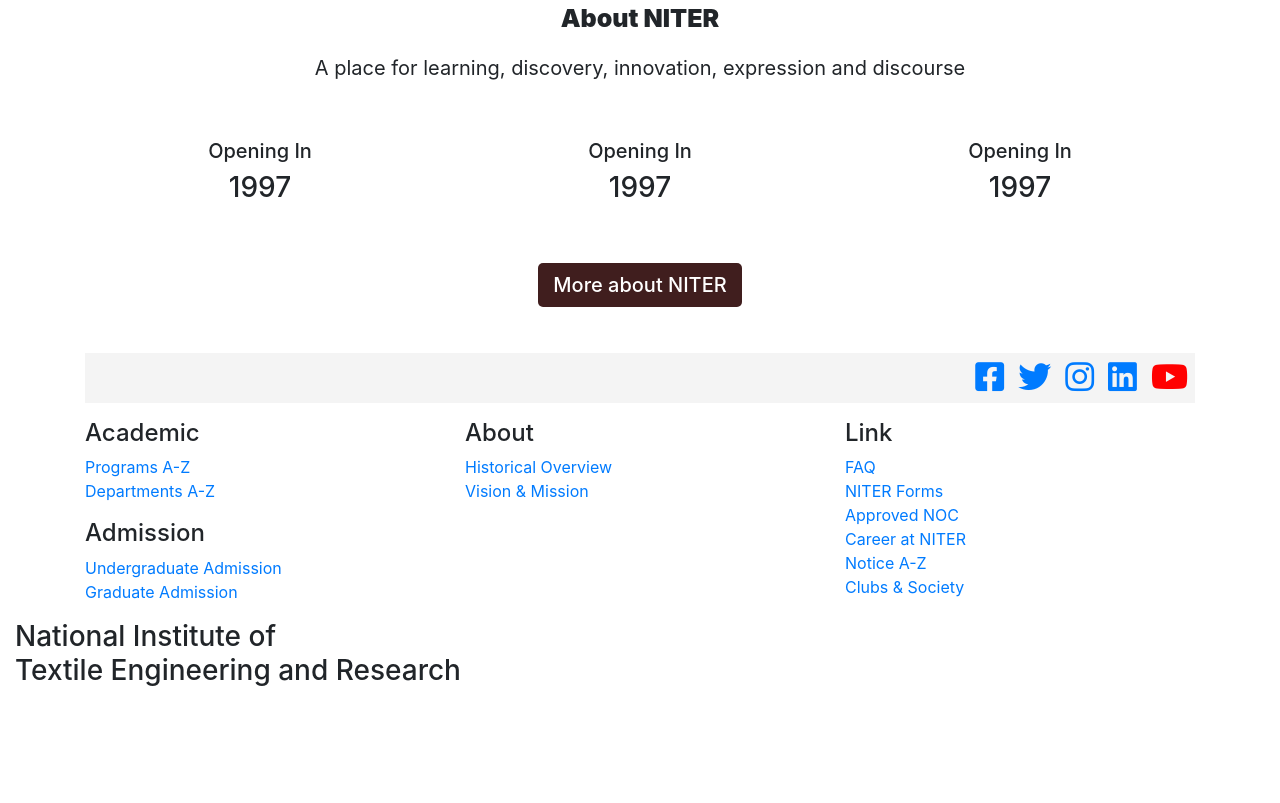
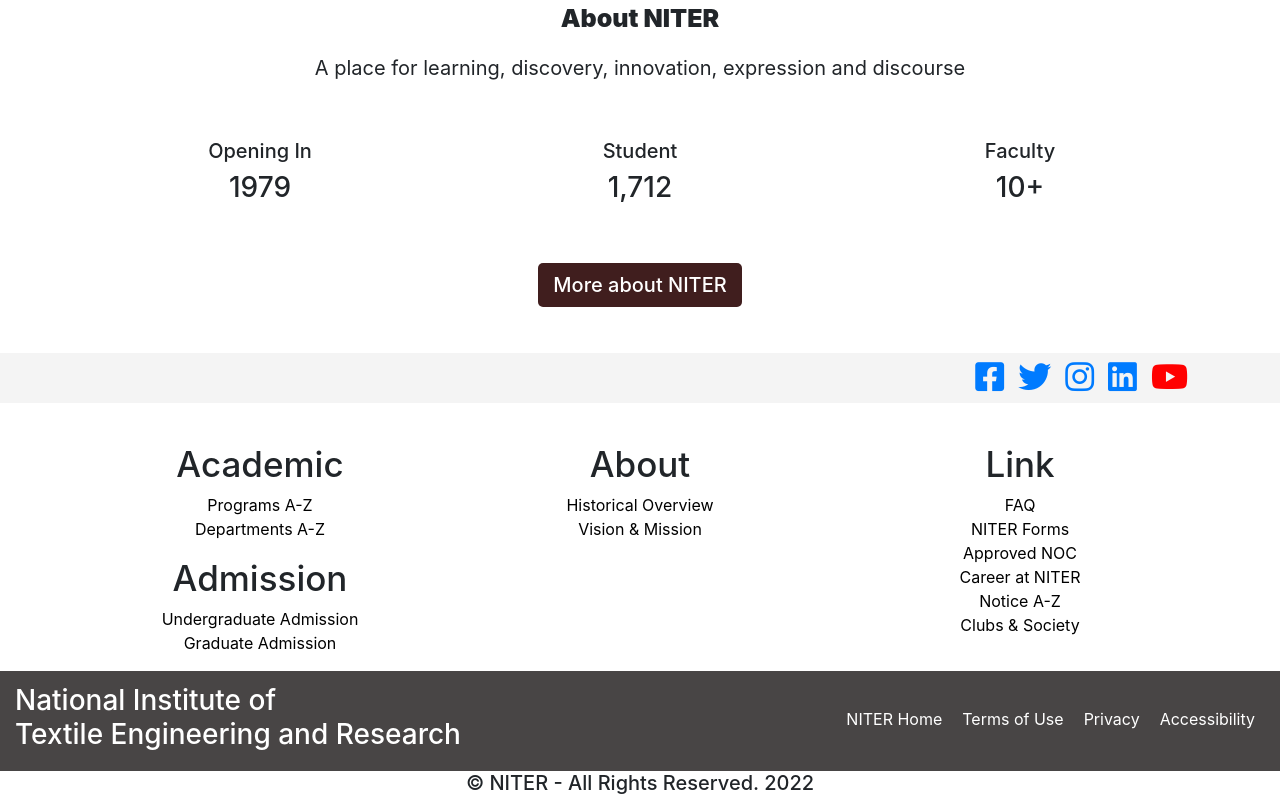
Before and after one commit to ahsans1997/niter, a plain HTML site: page index.html in a window 1280 px wide. Shown: the part 4297-5100 px from the top of the page. Before the commit the page ends 4992 px from the top, so only its background shows below. Drawn offline with nearby package versions, Linux system fonts and the light colour scheme.

Commit message:
Footer Complete

```diff
--- a/asset/css/style.css
+++ b/asset/css/style.css
@@ -211,9 +211,13 @@ ul,li{
 }
 .research{
     margin-top: 30px;
-    overflow: hidden;
     height: 350px;
     box-shadow: rgba(0, 0, 0, 0.35) 0px 5px 15px;
+}
+.research-image{
+    width: 100%;
+    height: 170px;
+    overflow: hidden;
 }
 .research img:hover{
     transform: scale(1.1);
@@ -261,7 +265,7 @@ ul,li{
 }
 .event .image{
     overflow: hidden;
-    width: 255px;
+    width: 100%;
     height: 255px;
 }
 .event img{
@@ -375,3 +379,50 @@ ul,li{
     font-size: 33px;
     padding: 0 7px;
 }
+
+/* Footer */
+
+.footer{
+    margin-top: 40px;
+}
+.footer h4{
+    text-align: center;
+    font-size: 35px;
+}
+.footer ul{
+    text-align: center;
+}
+.footer ul li a{
+    text-decoration: none;
+    color: #000;
+}
+.footer ul li a:hover{
+    color: rgb(117, 117, 244);
+}
+
+.footer-left{
+    float: left;
+    margin-top: 13px;
+}
+.footer-left{
+    color: #fff;
+}
+
+.footer-right{
+    float: right;
+    margin-top: 10px;
+}
+.footer-right ul li{
+    float: left;
+    padding: 10px;
+}
+.footer-right ul li a{
+    color: #fff;
+    text-decoration: none;
+}
+.footer-right ul li a:hover{
+    color: rgb(125, 125, 250);
+}
+.copyright h5{
+    text-align: center;
+}
--- a/index.html
+++ b/index.html
@@ -173,7 +173,9 @@
                 </div>
                 <div class="col-md-3">
                     <div class="research">
+                        <div class="research-image">
                             <img class="img-fluid" src="asset/img/research/1.webp" alt="">
+                        </div>
                         <div class="research-body">
                             <p>SCIENCE & TECHNOLOGY</p>
                             <h4><a href="">Understanding wildfire season</a></h4>
@@ -182,7 +184,9 @@
                 </div>
                 <div class="col-md-3">
                     <div class="research">
+                        <div class="research-image">
                             <img class="img-fluid" src="asset/img/research/1.webp" alt="">
+                        </div>
                         <div class="research-body">
                             <p>SCIENCE & TECHNOLOGY</p>
                             <h4><a href="">Understanding wildfire season</a></h4>
@@ -191,7 +195,9 @@
                 </div>
                 <div class="col-md-3">
                     <div class="research">
+                        <div class="research-image">
                             <img class="img-fluid" src="asset/img/research/1.webp" alt="">
+                        </div>
                         <div class="research-body">
                             <p>SCIENCE & TECHNOLOGY</p>
                             <h4><a href="">Understanding wildfire season</a></h4>
@@ -200,13 +206,16 @@
                 </div>
                 <div class="col-md-3">
                     <div class="research">
+                        <div class="research-image">
                             <img class="img-fluid" src="asset/img/research/1.webp" alt="">
+                        </div>
                         <div class="research-body">
                             <p>SCIENCE & TECHNOLOGY</p>
                             <h4><a href="">Understanding wildfire season</a></h4>
                         </div>
                     </div>
                 </div>
+
                 <div class="col-md-12">
                     <div class="research-footer">
                         <h4><a href="">More About Research</a></h4>
@@ -311,19 +320,19 @@
                 <div class="col-md-4">
                     <div class="h-about-body">
                         <h5>Opening In</h5>
-                        <h3>1997</h3>
+                        <h3>1979</h3>
                     </div>
                 </div>
                 <div class="col-md-4">
                     <div class="h-about-body">
-                        <h5>Opening In</h5>
-                        <h3>1997</h3>
+                        <h5>Student</h5>
+                        <h3>1,712</h3>
                     </div>
                 </div>
                 <div class="col-md-4">
                     <div class="h-about-body">
-                        <h5>Opening In</h5>
-                        <h3>1997</h3>
+                        <h5>Faculty</h5>
+                        <h3>10+</h3>
                     </div>
                 </div>
                 <div class="col-md-12">
@@ -337,11 +346,11 @@
     <!-- About End -->
 
     <!-- Footer Start -->
-    <footer>
+    <footer >
+        <div class="social-link">
             <div class="container">
                 <div class="row">
                     <div class="col-md-12">
-                    <div class="social-link">
                         <ul>
                             <li><a href=""><i class="fa-brands fa-square-facebook"></i></a></li>
                             <li><a href=""><i class="fa-brands fa-twitter"></i></a></li>
@@ -351,6 +360,10 @@
                         </ul>
                     </div>
                 </div>
+            </div>
+        </div>
+        <div class="container">
+            <div class="row">
                 <div class="col-md-4">
                     <div class="footer">
                         <h4>Academic</h4>
@@ -389,12 +402,27 @@
                 </div>
             </div>
         </div>
-        <div class="footer-end">
+        <div class="footer-end" style="background-color: #484545;">
             <div class="container-fluid">
                 <div class="row">
-                    <div class="col-md-12">
-                        <div class="university-logo">
+                    <div class="col-md-12" style="height:100px;">
+                        <div class="footer-left">
                             <h3>National Institute of <br> Textile Engineering and Research</h3>
+                        </div>
+                        <div class="footer-right">
+                            <nav>
+                                <ul>
+                                    <li><a href="">NITER Home</a></li>
+                                    <li><a href="">Terms of Use</a></li>
+                                    <li><a href="">Privacy</a></li>
+                                    <li><a href=""> Accessibility</a></li>
+                                </ul>
+                            </nav>
+                        </div>
+                    </div>
+                    <div class="col-md-12" style="background-color: #fff;">
+                        <div class="copyright">
+                            <h5>&#169; NITER - All Rights Reserved. 2022</h5>
                         </div>
                     </div>
                 </div>
```
Lines whose indentation alone changed are shown as unchanged.
